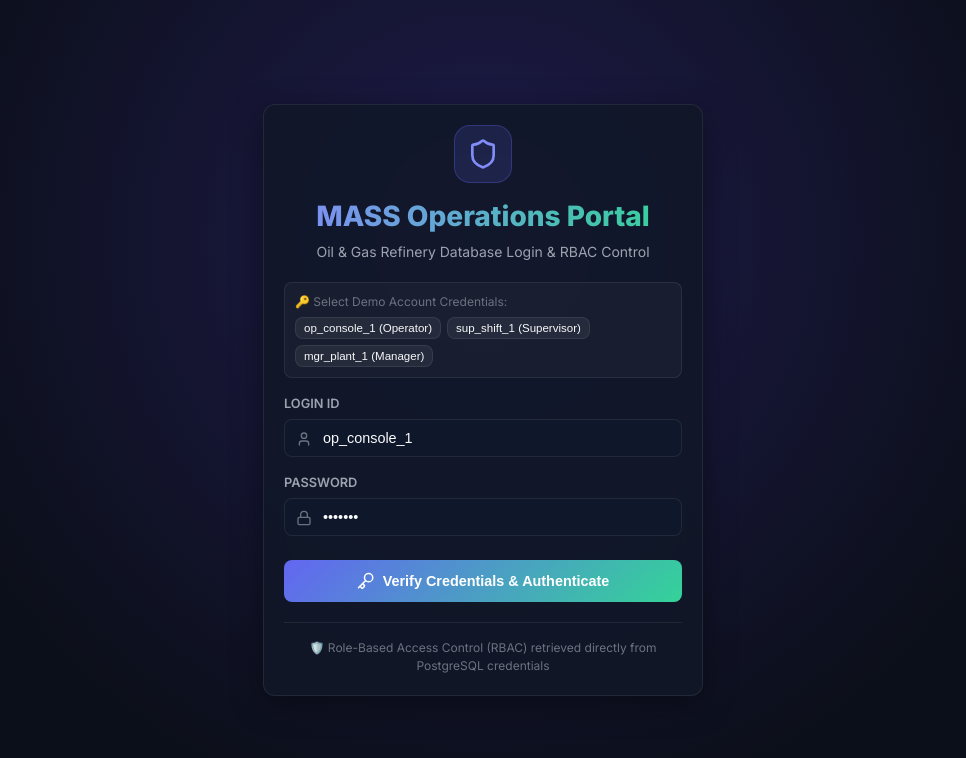
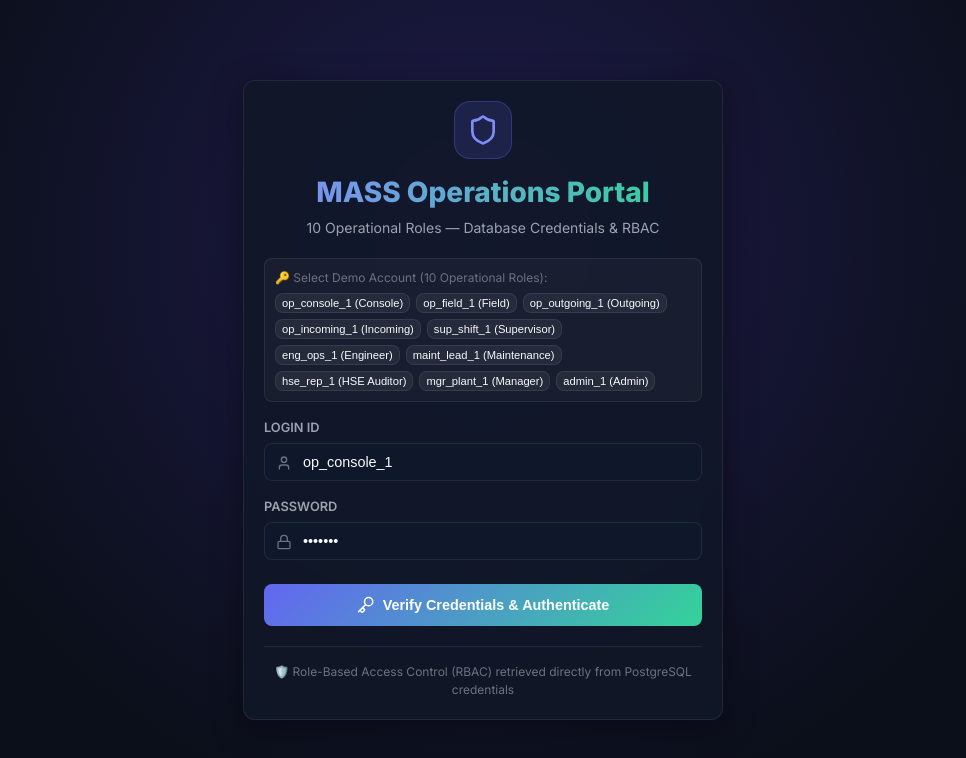
Before and after one commit to jasminbabariya22-eng/MASS-QA-Shift-Handover-Multi-Agent-Platform, a React app in the folder frontend/: page / in a window 1280 px wide. Shown: the top 758 px of the page, without its empty margins (157-1123 px from the left). Built offline with nearby package versions, Linux system fonts and the light colour scheme; no server answers; the HTML template or start-up script is replaced by a standard one.

Commit message:
feat: Register all 10 oil & gas refinery operational roles in AI Harness permissions, credential store, and login frontend UI

```diff
--- a/frontend/src/components/LoginPage.jsx
+++ b/frontend/src/components/LoginPage.jsx
@@ -2,11 +2,16 @@ import React, { useState } from 'react';
 import { Shield, Key, User, Lock, Activity, CheckCircle2, AlertTriangle } from 'lucide-react';
 
 const ROLES = [
-  { id: 'CONSOLE_OPERATOR', label: 'Console Operator', desc: 'Standard shift logging & SOP search' },
-  { id: 'SHIFT_SUPERVISOR', label: 'Shift Supervisor', desc: 'Full shift approval & HITL sign-off' },
-  { id: 'PLANT_MANAGER', label: 'Plant Manager', desc: 'Executive oversight & emergency override' },
-  { id: 'OPERATIONS_ENGINEER', label: 'Operations Engineer', desc: 'Technical specs & unit diagnostics' },
-  { id: 'ADMIN', label: 'System Administrator', desc: 'Full system RBAC administration' }
+  { id: 'CONSOLE_OPERATOR', label: 'Console Operator', desc: 'Panel console shift logging & SOP search' },
+  { id: 'FIELD_OPERATOR', label: 'Field Operator', desc: 'Plant walkdown notes & equipment inspection' },
+  { id: 'OUTGOING_OPERATOR', label: 'Outgoing Operator', desc: 'Prepares shift turnover draft & LOTO isolations' },
+  { id: 'INCOMING_OPERATOR', label: 'Incoming Operator', desc: 'Inspects turnover record & acknowledges risks' },
+  { id: 'SHIFT_SUPERVISOR', label: 'Shift Supervisor', desc: 'Full shift approval & HITL safety sign-off' },
+  { id: 'OPERATIONS_ENGINEER', label: 'Operations Engineer', desc: 'Safe operating limit (SOL) diagnostics' },
+  { id: 'MAINTENANCE_LEAD', label: 'Maintenance Lead', desc: 'Work order updates & LOTO verification' },
+  { id: 'HSE_REPRESENTATIVE', label: 'HSE Representative', desc: 'Safety compliance & emissions auditing' },
+  { id: 'PLANT_MANAGER', label: 'Plant Manager', desc: 'Executive plant oversight & emergency override' },
+  { id: 'ADMIN', label: 'System Administrator', desc: 'Full system & AI Harness RBAC administration' }
 ];
 
 export default function LoginPage({ onLogin, backendUrl }) {
@@ -64,7 +69,7 @@ export default function LoginPage({ onLogin, backendUrl }) {
       background: 'radial-gradient(circle at 50% 30%, #1E1B4B 0%, #0B0F19 70%)',
       padding: '20px'
     }}>
-      <div style={{ width: '100%', maxWidth: '440px' }} className="glass-card">
+      <div style={{ width: '100%', maxWidth: '480px' }} className="glass-card">
         {/* Header */}
         <div style={{ textAlign: 'center', marginBottom: '20px' }}>
           <div style={{
@@ -81,7 +86,7 @@ export default function LoginPage({ onLogin, backendUrl }) {
             MASS Operations Portal
           </h2>
           <p style={{ color: 'var(--text-secondary)', fontSize: '0.875rem', marginTop: '4px' }}>
-            Oil & Gas Refinery Database Login & RBAC Control
+            10 Operational Roles — Database Credentials & RBAC
           </p>
         </div>
 
@@ -106,20 +111,42 @@ export default function LoginPage({ onLogin, backendUrl }) {
         {/* Demo Accounts Preset Buttons */}
         <div style={{ marginBottom: '16px', padding: '10px', background: 'rgba(255, 255, 255, 0.03)', borderRadius: '8px', border: '1px solid var(--border-color)' }}>
           <div style={{ fontSize: '0.75rem', color: 'var(--text-muted)', marginBottom: 6 }}>
-            🔑 Select Demo Account Credentials:
+            🔑 Select Demo Account (10 Operational Roles):
           </div>
           <div style={{ display: 'flex', gap: '6px', flexWrap: 'wrap' }}>
-            <button type="button" onClick={() => setPresetUser('op_console_1', 'pass123')} className="btn-secondary" style={{ fontSize: '0.72rem', padding: '4px 8px' }}>
-              op_console_1 (Operator)
+            <button type="button" onClick={() => setPresetUser('op_console_1', 'pass123')} className="btn-secondary" style={{ fontSize: '0.7rem', padding: '3px 6px' }}>
+              op_console_1 (Console)
             </button>
-            <button type="button" onClick={() => setPresetUser('sup_shift_1', 'pass123')} className="btn-secondary" style={{ fontSize: '0.72rem', padding: '4px 8px' }}>
+            <button type="button" onClick={() => setPresetUser('op_field_1', 'pass123')} className="btn-secondary" style={{ fontSize: '0.7rem', padding: '3px 6px' }}>
+              op_field_1 (Field)
+            </button>
+            <button type="button" onClick={() => setPresetUser('op_outgoing_1', 'pass123')} className="btn-secondary" style={{ fontSize: '0.7rem', padding: '3px 6px' }}>
+              op_outgoing_1 (Outgoing)
+            </button>
+            <button type="button" onClick={() => setPresetUser('op_incoming_1', 'pass123')} className="btn-secondary" style={{ fontSize: '0.7rem', padding: '3px 6px' }}>
+              op_incoming_1 (Incoming)
+            </button>
+            <button type="button" onClick={() => setPresetUser('sup_shift_1', 'pass123')} className="btn-secondary" style={{ fontSize: '0.7rem', padding: '3px 6px' }}>
               sup_shift_1 (Supervisor)
             </button>
-            <button type="button" onClick={() => setPresetUser('mgr_plant_1', 'pass123')} className="btn-secondary" style={{ fontSize: '0.72rem', padding: '4px 8px' }}>
+            <button type="button" onClick={() => setPresetUser('eng_ops_1', 'pass123')} className="btn-secondary" style={{ fontSize: '0.7rem', padding: '3px 6px' }}>
+              eng_ops_1 (Engineer)
+            </button>
+            <button type="button" onClick={() => setPresetUser('maint_lead_1', 'pass123')} className="btn-secondary" style={{ fontSize: '0.7rem', padding: '3px 6px' }}>
+              maint_lead_1 (Maintenance)
+            </button>
+            <button type="button" onClick={() => setPresetUser('hse_rep_1', 'pass123')} className="btn-secondary" style={{ fontSize: '0.7rem', padding: '3px 6px' }}>
+              hse_rep_1 (HSE Auditor)
+            </button>
+            <button type="button" onClick={() => setPresetUser('mgr_plant_1', 'pass123')} className="btn-secondary" style={{ fontSize: '0.7rem', padding: '3px 6px' }}>
               mgr_plant_1 (Manager)
+            </button>
+            <button type="button" onClick={() => setPresetUser('admin_1', 'pass123')} className="btn-secondary" style={{ fontSize: '0.7rem', padding: '3px 6px' }}>
+              admin_1 (Admin)
             </button>
           </div>
         </div>
+
 
         {/* Login Form */}
         <form onSubmit={handleSubmit}>
```
Also changed, not shown: 2 other files (tests, documents, lock files or other folders).
